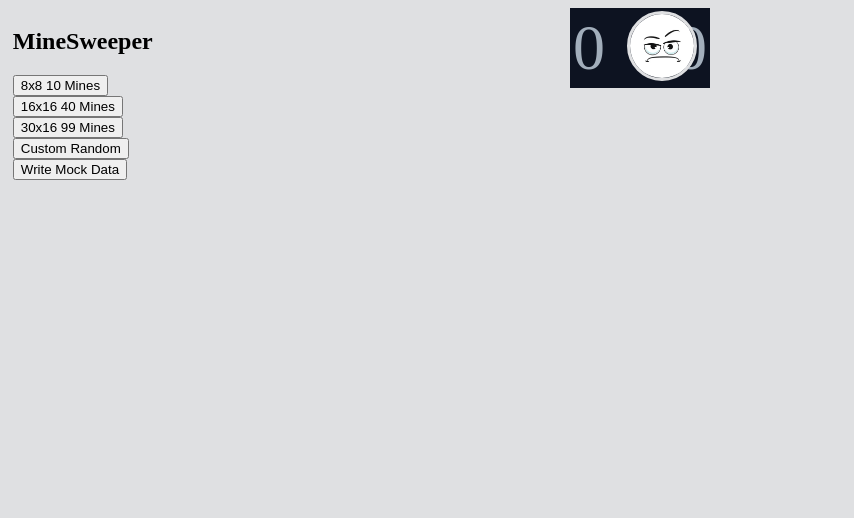
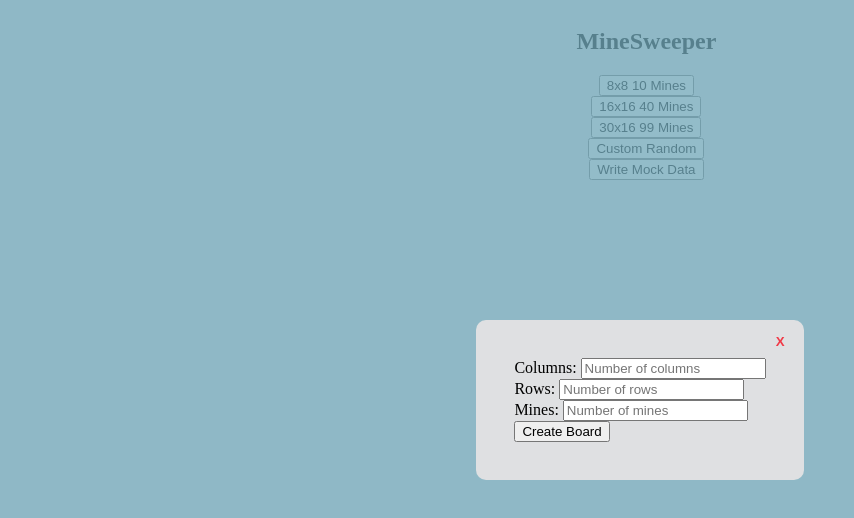
Before and after one commit to arnaufugarolas/MineSweeper, a website: page src/index.html in a window 1280 px wide. Both pictures are taken after a click on the button "Custom Random". Shown: the whole page, without its empty margins (0-854 px from the left). Drawn offline with Linux system fonts and the light colour scheme.

Commit message:
Finish refactor
Signed-off-by: arnaufugarolas <arnau.fugarolas@mataro.epiaedu.cat>

```diff
--- a/src/css/MineSweeper.css
+++ b/src/css/MineSweeper.css
@@ -15,6 +15,7 @@ body {
     position: absolute;
     top: 1%;
     left: 1%;
+    text-align: center;
 }
 
 #mineSweeper {
@@ -85,7 +86,6 @@ body {
     background-image: url("../images/question-mark.png");
 }
 
-
 .modal {
     position: fixed;
     width: 100vw;
@@ -123,11 +123,11 @@ body {
 
 .modalClose {
     position: absolute;
-    right: 15px;
-    top: 15px;
+    right: 1em;
+    top: 1em;
     outline: none;
     appearance: none;
-    color: red;
+    color: var(--red-salsa);
     background: none;
     border: 0;
     font-weight: bold;
--- a/src/index.html
+++ b/src/index.html
@@ -80,7 +80,7 @@
 <table id="mineSweeper">
     <thead>
     <tr>
-        <td colspan="16" id="status">
+        <td id="status">
             <div id="flagsDiv">
                 <span data-test-id="flagsCounter" id="flagsCounter">0</span>
             </div>
--- a/src/js/MineSweeper.js
+++ b/src/js/MineSweeper.js
@@ -23,6 +23,8 @@ function onLoad () {
 function addEvents () {
     document.getElementById('customRandomForm').addEventListener('submit', customRandomForm)
 
+    document.getElementById('customMockDataForm').addEventListener('submit', customMockDataForm)
+
     document.getElementById('customRandomButton').addEventListener('click', function () {
         document.getElementById('customRandomModal').classList.add('open')
     })
@@ -30,8 +32,6 @@ function addEvents () {
     document.getElementById('customRandomClose').addEventListener('click', function () {
         document.getElementById('customRandomModal').classList.remove('open')
     })
-
-    document.getElementById('customMockDataForm').addEventListener('submit', customMockDataForm)
 
     document.getElementById('customMockDataButton').addEventListener('click', function () {
         document.getElementById('customMockDataModal').classList.add('open')
@@ -97,6 +97,7 @@ class MineSweeper {
                 break
             case 'default':
                 s._flagsCounter = 0
+                s._board = new Array(0)
                 break
         }
 
@@ -218,7 +219,13 @@ class MineSweeper {
             s.init()
         })
         document.getElementById('flagsCounter').innerHTML = s._flagsCounter
-        document.getElementById('status').colSpan = s._board[0].length
+
+        if (s._gameOptions.get('boardType') !== 'default') {
+            document.getElementById('status').colSpan = s._board[0].length
+        } else {
+            document.getElementById('mineSweeper').style.display = 'none'
+            document.getElementById('menu').style.right = '0'
+        }
 
         switch (s._smiley) {
             case 'happy':
@@ -273,7 +280,7 @@ class MineSweeper {
         }
     }
 
-    _cellEventHandler (cell, cellHTML, event) {
+    _cellEventHandler (cell, cellHTML) {
         const s = this
 
         cellHTML.addEventListener('click', s._cellFirstActionEventHandler.bind(s))
```
